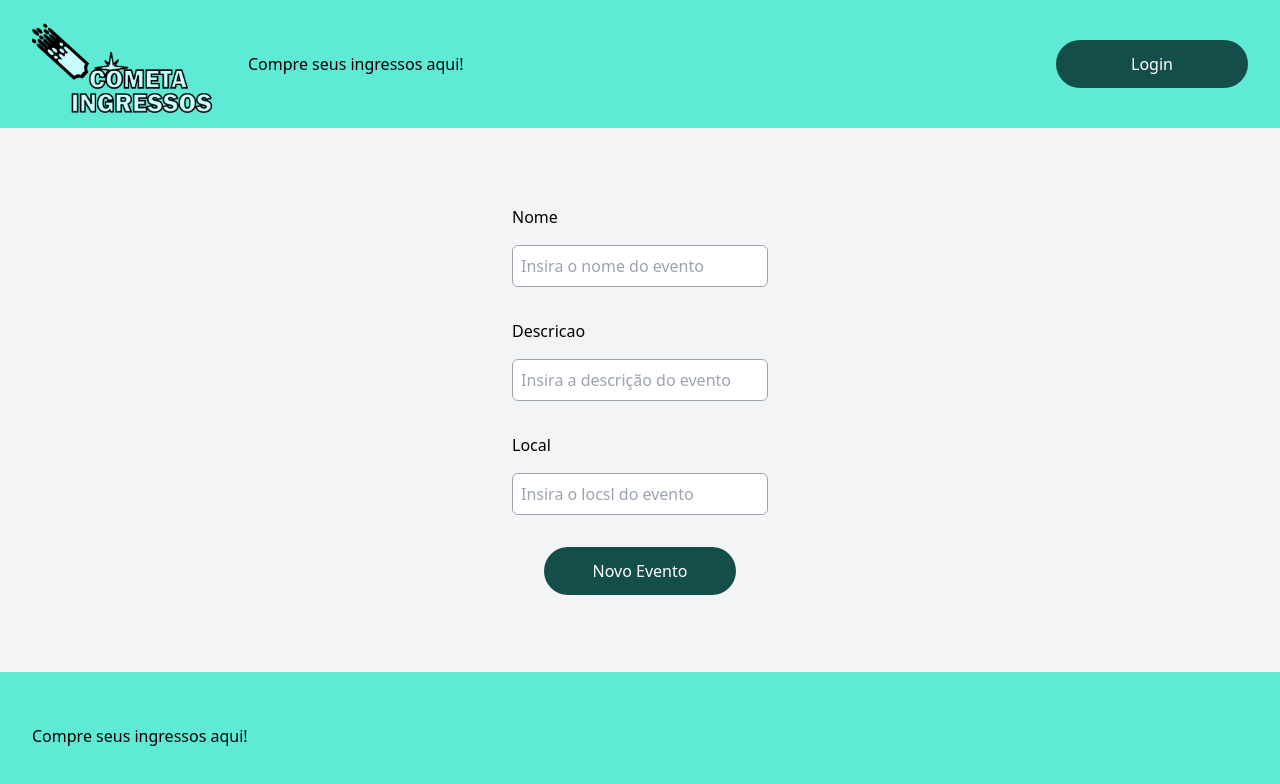
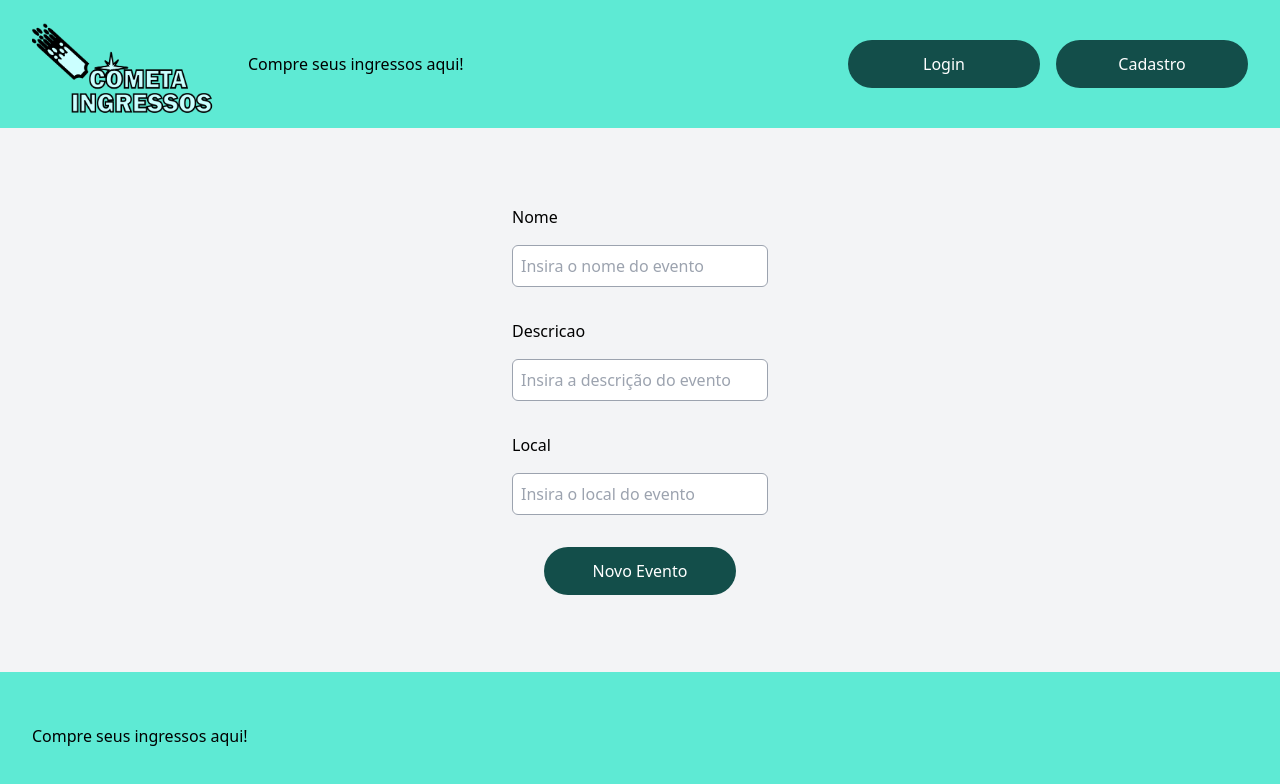
Before and after one commit to Yamazaki-Khaio/Cometa-Ingresso, a Next.js app in the folder ingressoscometa/: page /cadastro_evento in a window 1280 px wide. Shown: the top 784 px of the page. Built offline with nearby package versions, Linux system fonts and the light colour scheme.

Commit message:
Associando a página de cadastro de evento ao site

```diff
--- a/ingressoscometa/src/components/Cabecalho.tsx
+++ b/ingressoscometa/src/components/Cabecalho.tsx
@@ -13,7 +13,7 @@ export default function Cabecalho(props: { isBotaoOcultoLogin?: boolean,  isBota
             <div className="flex gap-4">
                 <Botao href="/login" NomeBotao="Login" oculto={props.isBotaoOcultoLogin} />
                 <Botao href="/cadastro" NomeBotao="Cadastro" oculto={props.isBotaoOcultoCadastro} />
-                <Botao href="/novo-evento" NomeBotao="Novo Evento" oculto={props.isBotaoOcultoEvento} />
+                <Botao href="/cadastro_evento" NomeBotao="Novo Evento" oculto={props.isBotaoOcultoEvento} />
             </div>
         </div>
     )
--- a/ingressoscometa/src/components/CampoLocal.tsx
+++ b/ingressoscometa/src/components/CampoLocal.tsx
@@ -14,7 +14,7 @@ export default function CampoNomeEvento(props: any){
         type="local"
         name="local"
         id="local"
-        placeholder="Insira o locsl do evento"
+        placeholder="Insira o local do evento"
         required
         className="border w-64 border-gray-400 rounded-md p-2 mb-8"
         value={local}
--- a/ingressoscometa/src/pages/api/evento.tsx
+++ b/ingressoscometa/src/pages/api/evento.tsx
@@ -14,8 +14,8 @@ router.post('/', async (req, res) => {
         req.body.id_local_evento,
         req.body.cpf_cnpj_promoter,
         req.body.UsuarioID,
-        //req.body.idSetor,
-        //req.body.idTipo
+        req.body.idSetor,
+        req.body.idTipo
     );
     const sql = 'INSERT INTO evento SET ?';
     connection.query(sql, evento, (error, results, fields) => {
--- a/ingressoscometa/src/pages/cadastro_evento.tsx
+++ b/ingressoscometa/src/pages/cadastro_evento.tsx
@@ -4,7 +4,7 @@ import CadastroEvento from "@/components/Cadastro_Evento";
 export default function cadastro(){
     return(
         <div>
-            <Layout pagina={<CadastroEvento/>} exibirBotao={true} exibirBotao2={false} exibirBotao3={false}/>
+            <Layout pagina={<CadastroEvento/>} exibirBotao={true} exibirBotao2={true} exibirBotao3={false}/>
         </div>
     )
 }
--- a/ingressoscometa/src/pages/login.tsx
+++ b/ingressoscometa/src/pages/login.tsx
@@ -4,7 +4,7 @@ import Login from "@/components/Login";
 export default function login(){
     return(
         <div>
-            <Layout pagina={<Login/>} exibirBotao={false} exibirBotao2={true} exibirBotao3={false}/>
+            <Layout pagina={<Login/>} exibirBotao={false} exibirBotao2={true} exibirBotao3={true}/>
         </div>
     )
 }
```
